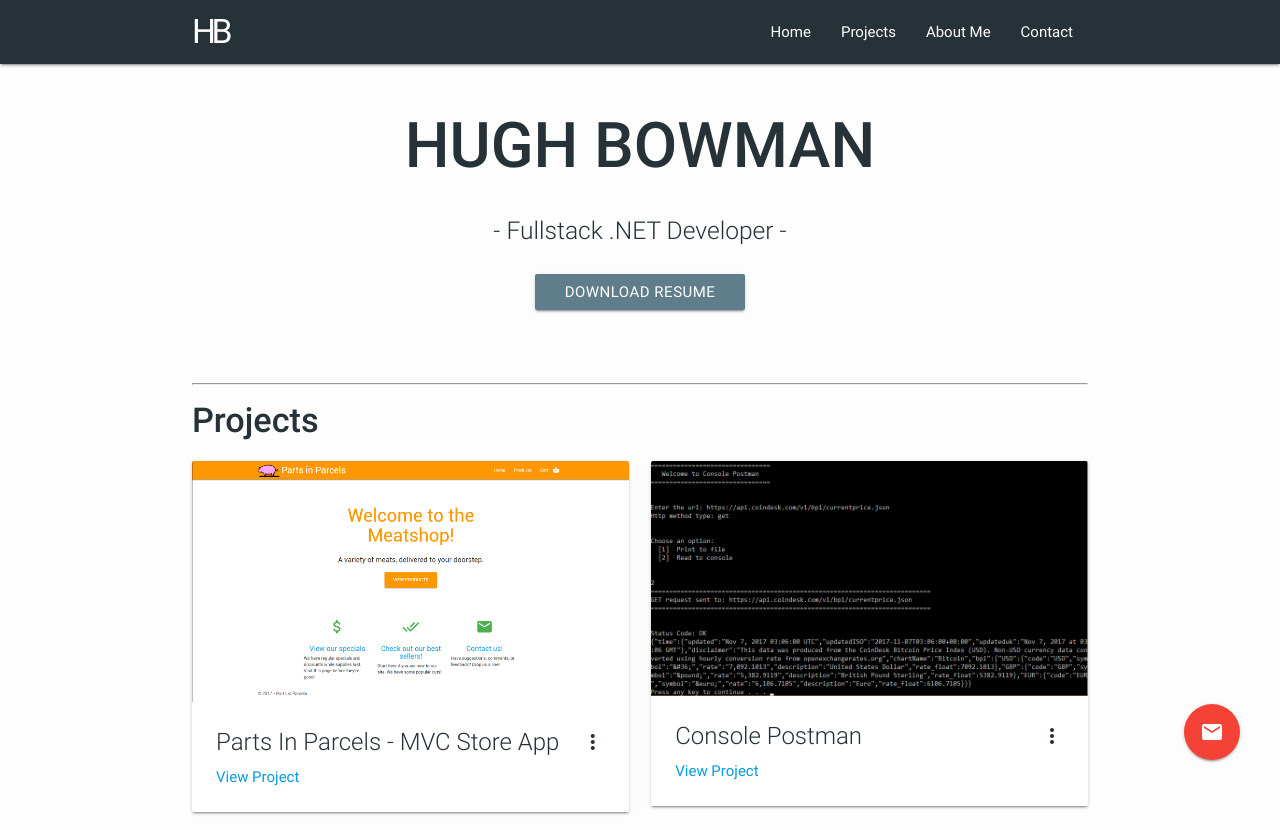
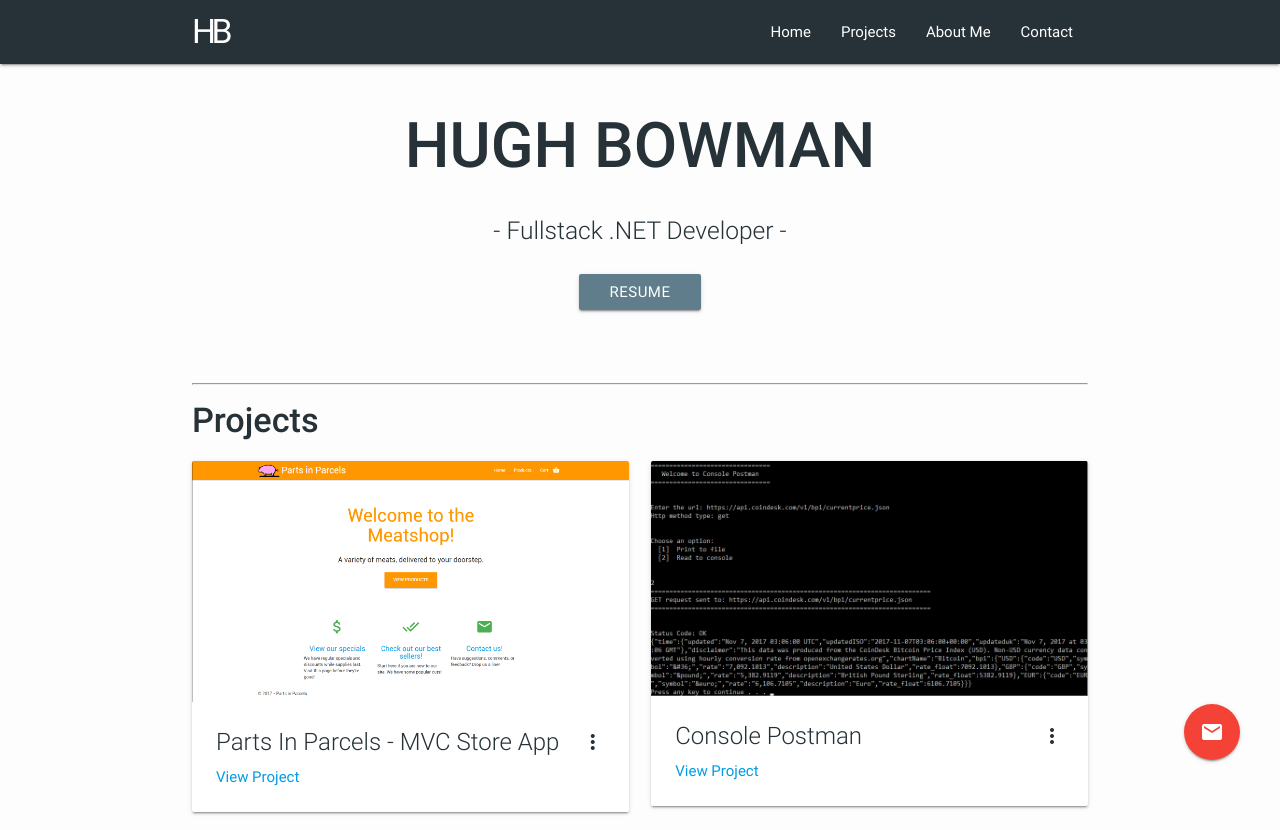
Before and after one commit to digitopoi/digitopoi.github.io, a plain HTML site: page index.html in a window 1280 px wide. Shown: the top 830 px of the page. Drawn offline with nearby package versions, Linux system fonts and the light colour scheme.

Commit message:
Shorten resume button

```diff
--- a/index.html
+++ b/index.html
@@ -42,7 +42,7 @@
                 <h5 class="header col s12 light">- Fullstack .NET Developer -</h5>
             </div>
             <div class="row center">
-                <a href="/resume.pdf" class="btn waves-effect waves-light blue-grey">Download Resume</a>
+                <a href="/resume.pdf" class="btn waves-effect waves-light blue-grey">Resume</a>
             </div>
             <br><br>
         </div>
```
